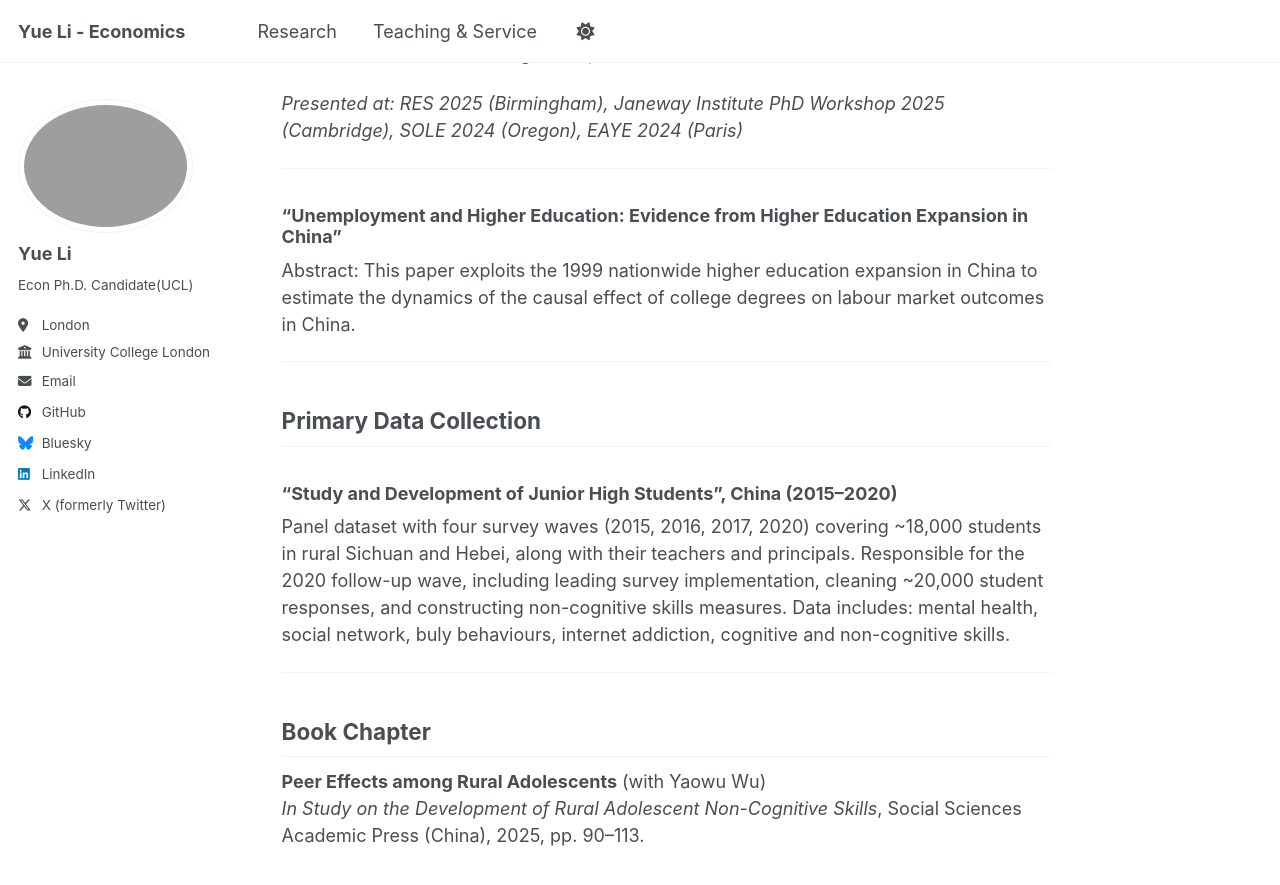
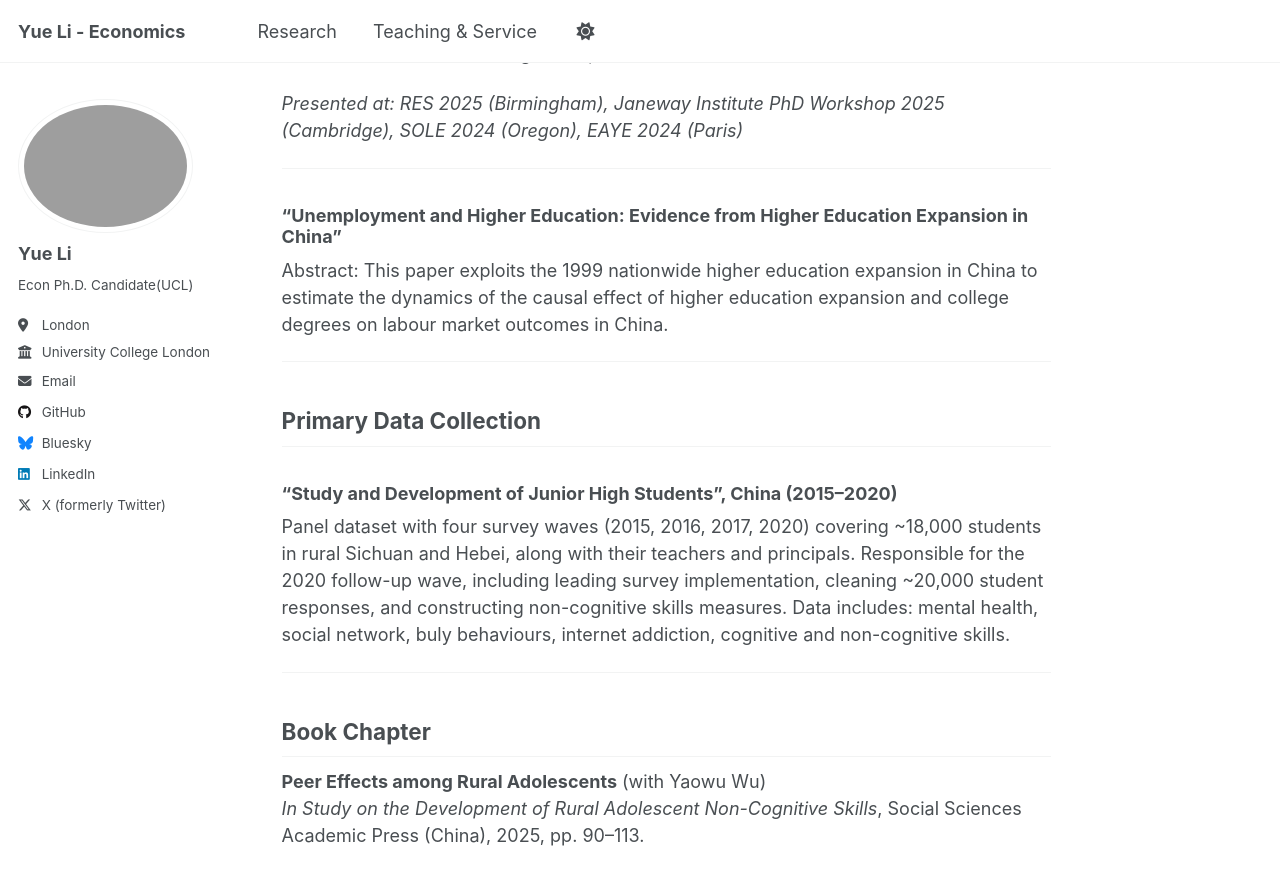
Before and after one commit to yueli-econ/yueli-econ.github.io, a Jekyll site: the page built from _pages/research.md, in a window 1280 px wide and 900 px high, scrolled down 675 px. Shown: the top 885 px of the window. Built offline with Jekyll 4.4.1, drawn with Linux system fonts in a browser that asks for light colours; a script that is not in the unit is left out.

Commit message:
Update research.md

```diff
--- a/_pages/research.md
+++ b/_pages/research.md
@@ -17,7 +17,7 @@ Abstract: This paper evaluates the direct and spillover effects of a low-cost, s
 
 ### “Unemployment and Higher Education: Evidence from Higher Education Expansion in China”
 
-Abstract: This paper exploits the 1999 nationwide higher education expansion in China to estimate the dynamics of the causal effect of college degrees on labour market outcomes in China.
+Abstract: This paper exploits the 1999 nationwide higher education expansion in China to estimate the dynamics of the causal effect of higher education expansion and college degrees on labour market outcomes in China.
 
 
 ---
```
